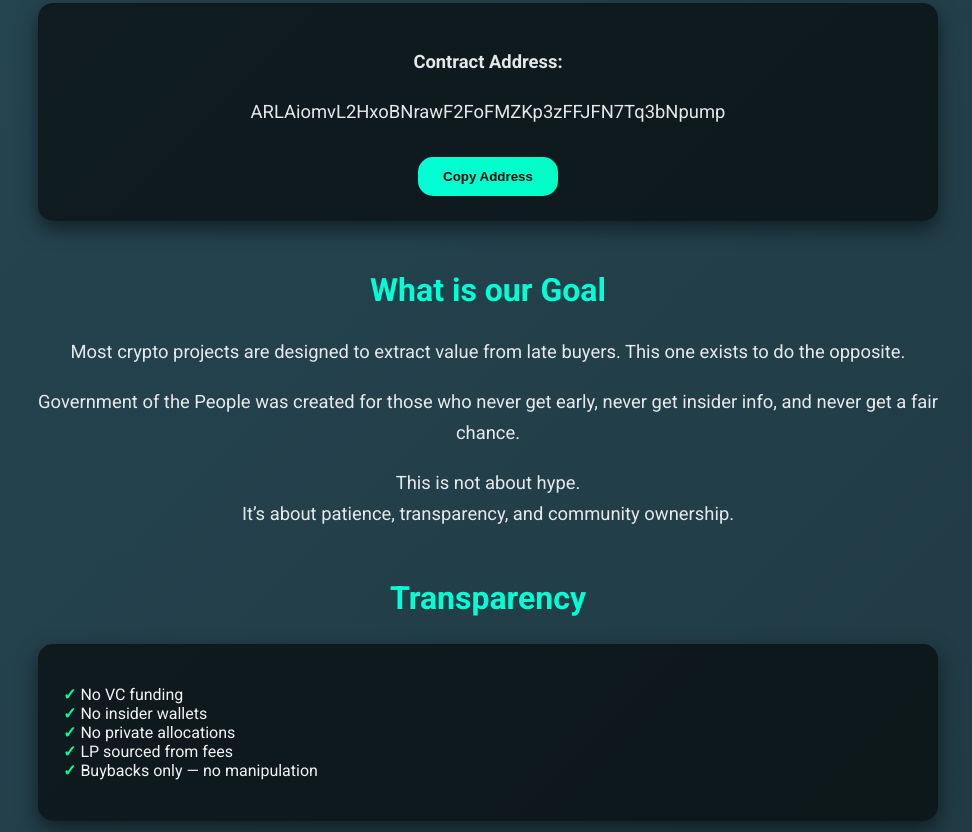
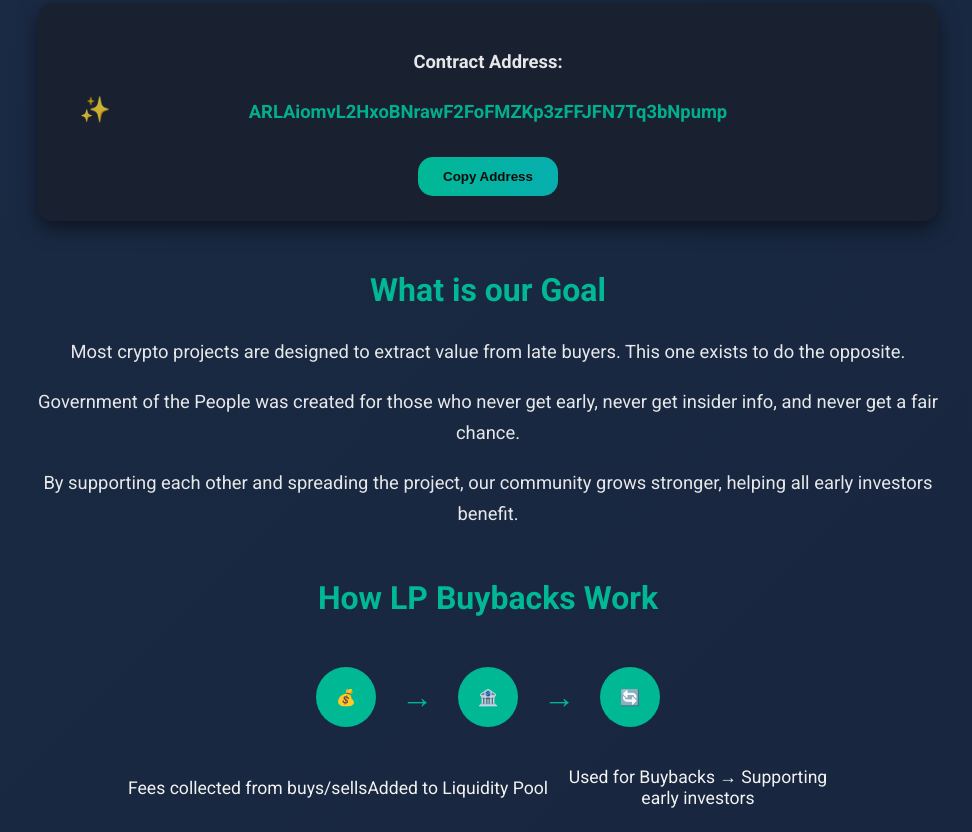
Before and after one commit to gotpftp-ship-it/government-of-the-people, a plain HTML site: page index.html in a window 1280 px wide. Shown: the part 472-1304 px from the top of the page, without its empty margins (152-1124 px from the left). Drawn offline with Linux system fonts and the light colour scheme.

Commit message:
Update index.html

```diff
--- a/index.html
+++ b/index.html
@@ -11,7 +11,7 @@
     body {
       margin: 0;
       font-family: 'Roboto', sans-serif;
-      background: linear-gradient(-45deg, #0f2027, #203a43, #2c5364, #0f2027);
+      background: linear-gradient(-45deg, #0f1c2f, #1b2a44, #0f1c2f);
       background-size: 400% 400%;
       animation: gradientBG 15s ease infinite;
       color: #f2f2f2;
@@ -28,12 +28,13 @@
       max-width: 900px;
       margin: auto;
       padding: 40px 20px;
+      position: relative;
     }
 
     h1 {
       font-size: 3rem;
       margin-bottom: 10px;
-      background: linear-gradient(90deg, #00ffe0, #00ff99);
+      background: linear-gradient(90deg, #1e3c72, #2a5298);
       -webkit-background-clip: text;
       -webkit-text-fill-color: transparent;
       animation: gradientText 3s ease infinite alternate;
@@ -47,7 +48,7 @@
     h2 {
       margin-top: 50px;
       font-size: 2rem;
-      color: #00ffd5;
+      color: #00b894;
     }
 
     p {
@@ -57,13 +58,13 @@
     }
 
     .highlight {
-      color: #00ff99;
+      color: #00b894;
       font-weight: bold;
       font-size: 1.2rem;
     }
 
     .box {
-      background: rgba(0, 0, 0, 0.6);
+      background: rgba(26, 31, 44, 0.8);
       padding: 25px;
       border-radius: 15px;
       margin-top: 25px;
@@ -84,7 +85,7 @@
 
     .box ul li::before {
       content: "✓ ";
-      color: #00ff99;
+      color: #00b894;
       font-weight: bold;
     }
 
@@ -99,7 +100,7 @@
       border-radius: 20px;
       text-decoration: none;
       font-weight: bold;
-      background: linear-gradient(270deg, #00ff99, #00ffd5);
+      background: linear-gradient(270deg, #1e90ff, #00b894);
       background-size: 400% 400%;
       color: #0b0b0b;
       transition: transform 0.3s, box-shadow 0.3s;
@@ -113,8 +114,39 @@
     }
 
     .buttons a:hover {
-      transform: scale(1.05) translateY(-3px);
-      box-shadow: 0 10px 25px rgba(0,0,0,0.5);
+      transform: scale(1.08) translateY(-5px);
+      box-shadow: 0 12px 30px rgba(0,0,0,0.6);
+      animation: pulse 1.2s infinite;
+    }
+
+    @keyframes pulse {
+      0% { transform: scale(1.08) translateY(-5px); }
+      50% { transform: scale(1.12) translateY(-5px); }
+      100% { transform: scale(1.08) translateY(-5px); }
+    }
+
+    #contract-address {
+      position: relative;
+      color: #00b894;
+      font-weight: bold;
+    }
+
+    #contract-address::after {
+      content: "✨";
+      position: absolute;
+      animation: sparkle 1.5s linear infinite;
+      font-size: 1.2em;
+      top: -5px;
+      left: 0;
+      opacity: 0.7;
+    }
+
+    @keyframes sparkle {
+      0% { transform: translateX(0) scale(1); opacity:0.7; }
+      25% { transform: translateX(50%) scale(1.2); opacity:1; }
+      50% { transform: translateX(100%) scale(1); opacity:0.5; }
+      75% { transform: translateX(50%) scale(1.2); opacity:1; }
+      100% { transform: translateX(0) scale(1); opacity:0.7; }
     }
 
     button {
@@ -124,6 +156,47 @@
     button:hover {
       transform: translateY(-2px) scale(1.05);
       box-shadow: 0 6px 18px rgba(0,0,0,0.3);
+    }
+
+    /* LP Buyback Visual */
+    .lp-visual {
+      display: flex;
+      flex-direction: column;
+      align-items: center;
+      justify-content: center;
+      margin-top: 30px;
+    }
+
+    .lp-step {
+      display: flex;
+      align-items: center;
+      margin: 20px 0;
+    }
+
+    .lp-circle {
+      width: 60px;
+      height: 60px;
+      border-radius: 50%;
+      background: #00b894;
+      display: flex;
+      align-items: center;
+      justify-content: center;
+      font-weight: bold;
+      color: #0b0b0b;
+      margin: 0 15px;
+      flex-shrink: 0;
+    }
+
+    .lp-arrow {
+      font-size: 2rem;
+      margin: 0 10px;
+      color: #00b894;
+    }
+
+    .lp-text {
+      font-size: 1.1rem;
+      max-width: 300px;
+      text-align: center;
     }
 
     footer {
@@ -136,6 +209,9 @@
       h1 { font-size: 2.2rem; }
       h2 { font-size: 1.6rem; }
       .buttons a { padding: 12px 25px; }
+      .lp-step { flex-direction: column; }
+      .lp-arrow { margin: 10px 0; }
+      .lp-text { max-width: 200px; }
     }
   </style>
 </head>
@@ -154,7 +230,7 @@
 
     <p>
       <strong>99% of LP</strong> is sourced from liquidity fees and used for buybacks —
-      because liquidity matters more than promises.
+      helping early investors profit fairly while supporting the community.
     </p>
 
     <!-- BUTTONS -->
@@ -174,14 +250,14 @@
           padding:12px 25px;
           border:none;
           border-radius:15px;
-          background: linear-gradient(270deg, #00ff99, #00ffd5);
+          background: linear-gradient(270deg, #1e90ff, #00b894);
           background-size: 400% 400%;
           color:#0b0b0b;
           font-weight:bold;
           cursor:pointer;
         "
-        onmouseover="this.style.background='linear-gradient(270deg, #00cc77, #00e5c5)'"
-        onmouseout="this.style.background='linear-gradient(270deg, #00ff99, #00ffd5)'">
+        onmouseover="this.style.background='linear-gradient(270deg, #1c78d6, #00a97f)'"
+        onmouseout="this.style.background='linear-gradient(270deg, #1e90ff, #00b894)'">
         Copy Address
       </button>
     </div>
@@ -212,9 +288,26 @@
     </p>
 
     <p>
-      This is not about hype.<br>
-      It’s about patience, transparency, and community ownership.
+      By supporting each other and spreading the project, our community grows stronger,
+      helping all early investors benefit.
     </p>
+
+    <!-- LP BUYBACK VISUAL EXPLANATION -->
+    <h2>How LP Buybacks Work</h2>
+    <div class="lp-visual">
+      <div class="lp-step">
+        <div class="lp-circle">💰</div>
+        <div class="lp-arrow">→</div>
+        <div class="lp-circle">🏦</div>
+        <div class="lp-arrow">→</div>
+        <div class="lp-circle">🔄</div>
+      </div>
+      <div class="lp-step">
+        <div class="lp-text">Fees collected from buys/sells</div>
+        <div class="lp-text">Added to Liquidity Pool</div>
+        <div class="lp-text">Used for Buybacks → Supporting early investors</div>
+      </div>
+    </div>
 
     <!-- TRANSPARENCY -->
     <h2>Transparency</h2>
@@ -237,10 +330,10 @@
 
       <p><strong>Why should I trust this?</strong><br>
       You shouldn’t trust words. You should trust behavior.
-      Everything is public, simple, and slow on purpose.</p>
+      Everything is public, simple, and fair.</p>
 
       <p><strong>Is there a roadmap?</strong><br>
-      Yes — but we don’t overpromise. Utility comes after trust.</p>
+      Yes — utility comes after trust. Fair growth is our priority.</p>
     </div>
 
     <!-- ROADMAP -->
@@ -250,7 +343,7 @@
       Fair launch • Community growth • Transparency</p>
 
       <p><strong>Phase 2</strong><br>
-      Marketplace planning (Gaming & IoT) • Community feedback</p>
+      Marketplace planning (Gaming) • Community feedback</p>
 
       <p><strong>Phase 3</strong><br>
       Marketplace MVP • Long-term sustainability</p>
```
